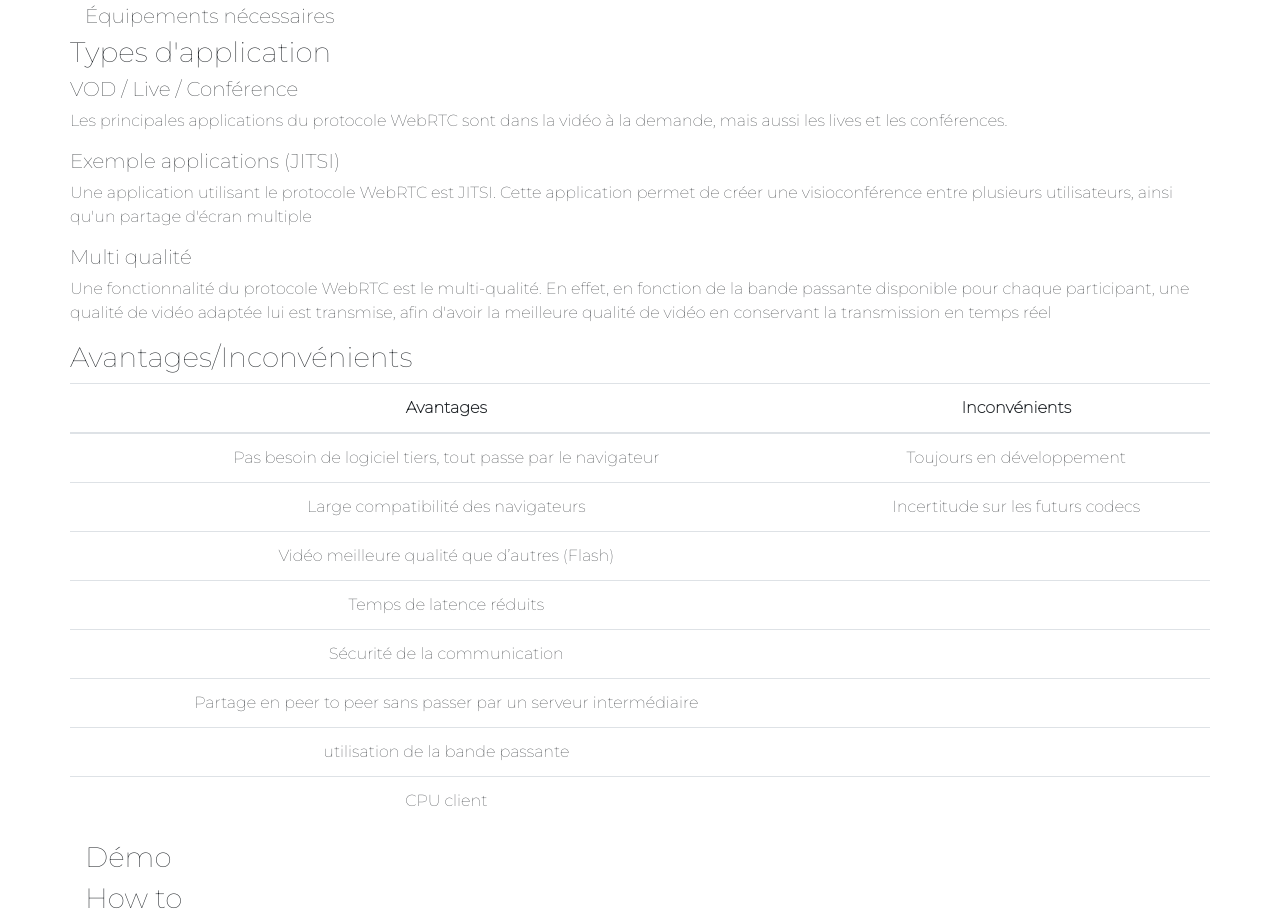
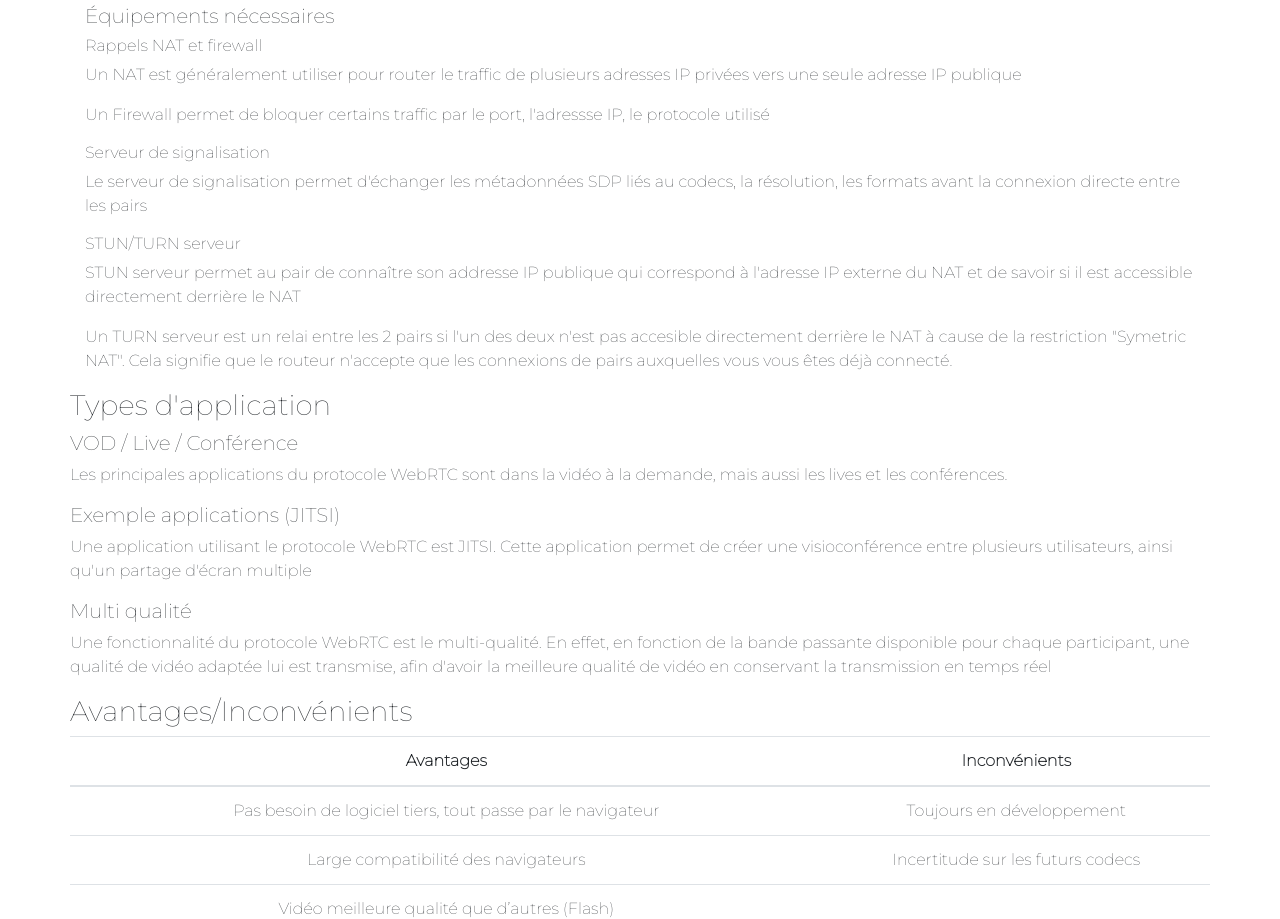
Before and after one commit to EM-Tim/WebRTC, a website: page web/index.html in a window 1280 px wide. Shown: the part 693-1612 px from the top of the page. Drawn offline with nearby package versions, Linux system fonts and the light colour scheme.

Commit message:
Equipements nécessaire

```diff
--- a/web/index.html
+++ b/web/index.html
@@ -70,10 +70,42 @@
             </div>
 
             <h5>Protocoles de communication</h5>
+            <div class="container">
+            <div class="row">
+                <h5>Équipements nécessaires</h5>
+            </div>
+                <div class="row">
+                    <h6>Rappels NAT et firewall</h6>
+                </div>
+                <div class="row">
+                    <p>Un NAT est généralement utiliser pour router le traffic de plusieurs adresses IP privées vers une seule adresse IP publique</p>
+                </div>
+                <div class="row">
+                    <p>Un Firewall permet de bloquer certains traffic par le port, l'adressse IP, le protocole utilisé</p>
+                </div>
+                <div class="row">
+                    <h6>Serveur de signalisation</h6>
+                </div>
+                <div class="row">
+                    <p>Le serveur de signalisation permet d'échanger les métadonnées SDP liés au codecs, la résolution, les formats avant la connexion directe entre les pairs </p>
+                </div>
+                <div class="row">
+                    <h6>STUN/TURN serveur</h6>
+                </div>
+                <div class="row">
+                    <p>
+                        STUN serveur permet au pair de connaître son addresse IP publique qui correspond à l'adresse IP externe du NAT
+                        et de savoir si il est accessible directement derrière le NAT
+                    </p>
+                </div>
+                <div class="row">
+                    <p>
+                        Un TURN serveur est un relai entre les 2 pairs si l'un des deux n'est pas accesible directement derrière le NAT
+                        à cause de la restriction "Symetric NAT". Cela signifie que le routeur n'accepte que les connexions de pairs auxquelles vous vous êtes déjà connecté.
+                    </p>
 
-            <h5>Équipements nécessaires</h5>
-
-        </div>
+                </div>
+            </div>
     </section>
 
     <section id="types-appli">
@@ -162,7 +194,7 @@
                         <td></td>
                       </tr>
                       <tr>
-                        <td>utilisation de la bande passante</td>
+                        <td>Utilisation de la bande passante</td>
                         <td></td>
                       </tr>
                       <tr>
```
